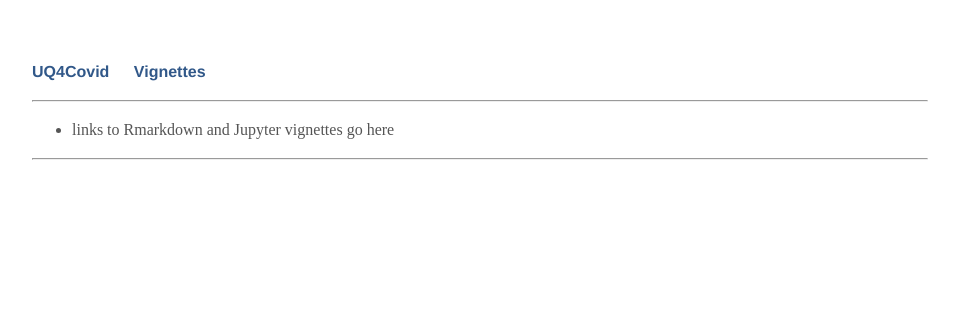
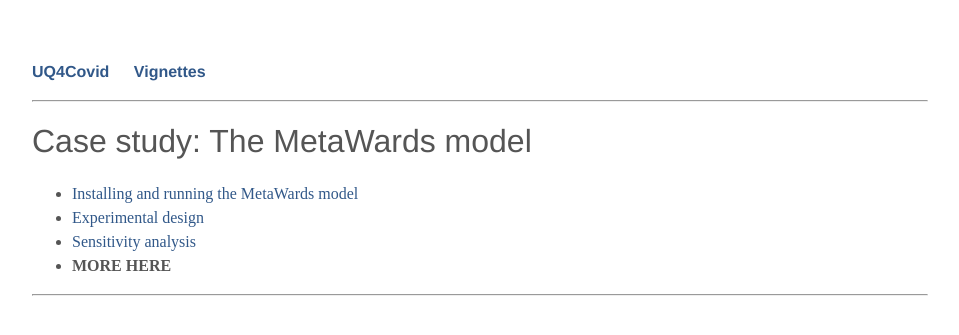
Before and after one commit to hm461/uq4covid.github.io, a Jekyll site: the page built from vignettes.md, in a window 1280 px wide. Shown: the top 335 px of the page, without its empty margins (160-1119 px from the left). Built offline with Jekyll 4.4.1, drawn with Linux system fonts in a browser that asks for light colours; our own code applies the rules of GitHub Pages for plain Markdown files.

Commit message:
started outlining metawards experiment

```diff
--- a/vignettes.md
+++ b/vignettes.md
@@ -2,4 +2,9 @@
 layout: default
 ---
 
-- links to Rmarkdown and Jupyter vignettes go here
+# Case study: The MetaWards model
+
+- [Installing and running the MetaWards model](run_metawards.md)
+- [Experimental design](metawards_design.md)
+- [Sensitivity analysis](metawards_sa.md)
+- **MORE HERE**
```
Also changed, not shown: vignettes/metawards_design.md (added, +1 -0 lines), vignettes/metawards_sa.md (added, +1 -0 lines), vignettes/run_metawards.md (added).
